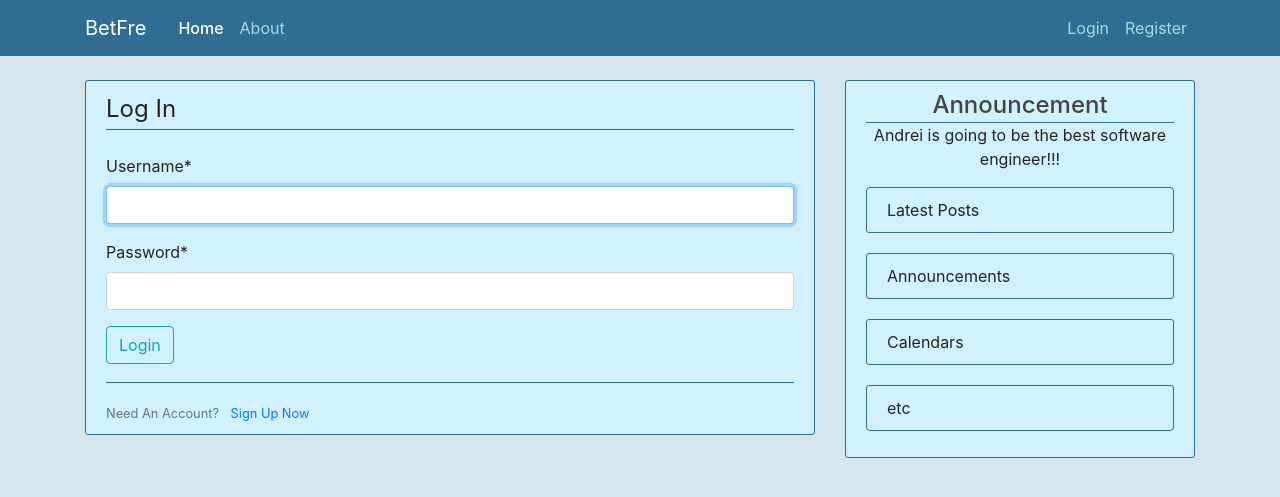
After one commit to AndreiGNT/BetweenFriends, a Django app: page /users/login/ in a window 1280 px wide. The commit adds this page. Shown: the top 497 px of the page. Run offline with Django 4.2, Linux system fonts and the light colour scheme; some libraries are stand-ins or nearby versions.

Commit message:
Adding new files at templates/users/(login, logout, profile), & modifying the backend for those templates

```diff
--- a/BetweenFriends/settings.py
+++ b/BetweenFriends/settings.py
@@ -132,3 +132,6 @@ DEFAULT_AUTO_FIELD = 'django.db.models.BigAutoField'
 
 CRISPY_ALLOWED_TEMPLATE_PACKS = "bootstrap4"
 CRISPY_TEMPLATE_PACK = 'bootstrap4'
+
+LOGIN_REDIRECT_URL = 'blog-home'
+LOGIN_URL = 'login'
--- a/blog/views.py
+++ b/blog/views.py
@@ -4,6 +4,7 @@ from .models import Post
 
 def home(request):
     template_name = 'blog/home.html'
+
     context = {
         'posts': Post.objects.all()
     }
@@ -12,4 +13,5 @@ def home(request):
 
 def about(request):
     template_name = 'blog/about.html'
+
     return render(request, template_name)
--- a/templates/blog/base.html
+++ b/templates/blog/base.html
@@ -39,6 +39,10 @@
 
             .bg-suny {
                 background-color: #d1f1fc;
+            }
+
+            .bg-blue-white {
+                background-color: #d5e6ec
             }
 
             .site-header .navbar-nav .nav-link {
@@ -118,10 +122,11 @@
             }
 
             .line-color {
-                padding-bottom: 1px;
-                margin-bottom: 4px;
+                padding-bottom: 2px;
+                margin-bottom: 0px;
                 border-bottom: 1px solid #2f6e93
             }
+
         </style>
     </head>
     <body>
@@ -142,8 +147,13 @@
                     </div>
                     <!-- Navbar Right Side -->
                     <div class="navbar-nav">
-                        <a class="navbar-expand-lg nav-link" href="#">Login</a>
-                        <a class="navbar-expand-lg nav-link" href="#">Register</a>
+                        {% if user.is_authenticated %}
+                            <a class="navbar-expand-lg nav-link" href="{% url 'profile' %}">Profile</a>
+                            <a class="navbar-expand-lg nav-link" href="{% url 'logout' %}">Logout</a>
+                        {% else %}
+                            <a class="navbar-expand-lg nav-link" href="{% url 'login' %}">Login</a>
+                            <a class="navbar-expand-lg nav-link" href="{% url 'register' %}">Register</a>
+                        {% endif %}
                     </div>
                 </div>
             </nav>
@@ -165,8 +175,8 @@
                 </div>
                 <div class="col-md-4">
                     <div class="content-section">
-                        <h3 >Announcement</h3>
-                        <p class='text'>Andrei is going to be the best software engineer!!!
+                        <h4 class="text-center line-color">Announcement</h4>
+                        <p class='text-center'>Andrei is going to be the best software engineer!!!
                             <ul class="list-group">
                                 <li class="list-group-item content-section bg-suny">Latest Posts</li>
                                 <li class="list-group-item content-section bg-suny">Announcements</li>
--- /dev/null
+++ b/templates/users/login.html
@@ -0,0 +1,22 @@
+{% extends "blog/base.html" %}
+{% load crispy_forms_tags %}
+{% block content %}
+    <div class="content-section">
+        <!-- action=" -->
+        <form method="POST" class="line-color">
+            {% csrf_token %}
+            <fieldset class="form_group ">
+                <legend class="border_bottom mb-4 line-color">Log In</legend>
+                {{ form|crispy }}
+            </fieldset>
+            <div class="form-group ">
+                <button class="btn btn-outline-info" type="submit">Login</button>
+            </div>
+        </form>
+        <div class="border-top pt-3">
+            <small class="text-muted">
+                Need An Account? <a class="ml-2" href="{% url 'register' %}">Sign Up Now</a>
+            </small>
+        </div>
+    </div>
+{% endblock content %}
--- /dev/null
+++ b/templates/users/profile.html
@@ -0,0 +1,5 @@
+{% extends "blog/base.html" %}
+{% load crispy_forms_tags %}
+{% block content %}
+    <h1>{{ user.username }}</h1>
+{% endblock content %}
--- a/users/urls.py
+++ b/users/urls.py
@@ -1,7 +1,12 @@
 from django.urls import path
-from .import views
+from .import views as user_views
+from django.contrib.auth import views as auth_views
 
 
 urlpatterns = [
-    path('register/', views.register, name='register')
+    path('register/', user_views.register, name='register'),
+    path('login/', auth_views.LoginView.as_view(template_name='users/login.html'), name='login'),
+    path('logout/', auth_views.LogoutView.as_view(template_name='users/logout.html'), name='logout'),
+    path('profile/', user_views.profile, name='profile'),
+
 ]
```
Also changed, not shown: templates/users/logout.html (added, +9 -0 lines), users/views.py (+14 -7 lines).
